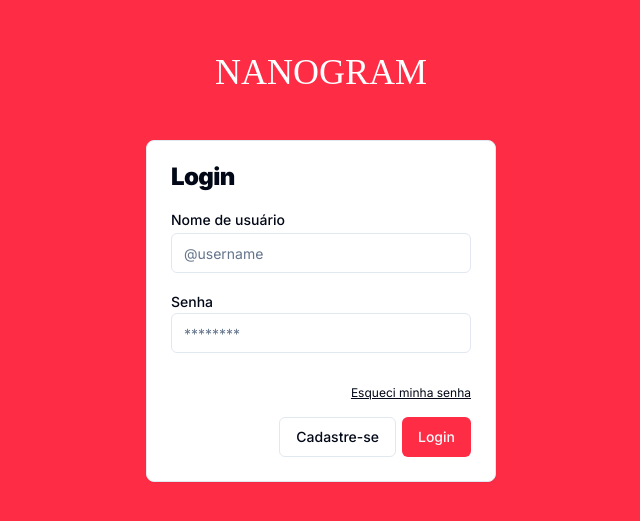
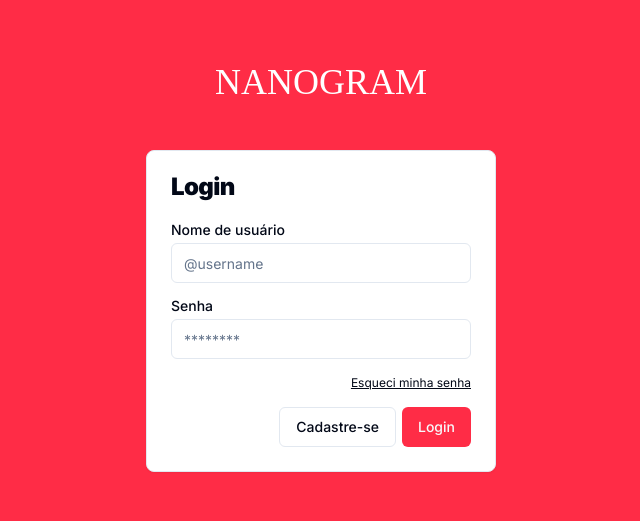
Before and after one commit to es20232/eqp1, a Next.js app in the folder client/: page /Login in a window 1280 px wide. Shown: the part 133-654 px from the top of the page, without its empty margins (319-959 px from the left). Built offline with nearby package versions, Linux system fonts and the light colour scheme.

Commit message:
finishing login screen styling

```diff
--- a/client/src/app/Login/page.tsx
+++ b/client/src/app/Login/page.tsx
@@ -67,20 +67,20 @@ export default function Login() {
                 <Label htmlFor = "username">Nome de usuário</Label>
                 <Input {... register('address.username')} id="username" type="text" placeholder="@username" />
                 {errors.address?.username?.message && (
-                  <p> {errors.address?.username?.message} </p>
+                  <p className="text-xs" style={{ color: '#ff0033'}}> {errors.address?.username?.message} </p>
                 )}
 
             </div>
 
-            <div>
+            <div className="flex flex-col space-y-1.5">
                 <Label htmlFor = "password">Senha</Label>
                 <Input {... register('address.password')} id="password" type="password" placeholder="********" />
                 {errors.address?.password?.message && (
-                  <p> {errors.address?.password?.message} </p>
+                  <p className="text-xs" style={{ color: '#ff0033'}}> {errors.address?.password?.message} </p>
                 )}
             </div>
 
-            <div className="mt-4 text-xs flex justify-end">
+            <div className="text-xs flex justify-end">
                 <Link className="underline" href='/ResetPassword'>
                     Esqueci minha senha
                 </Link>
```
